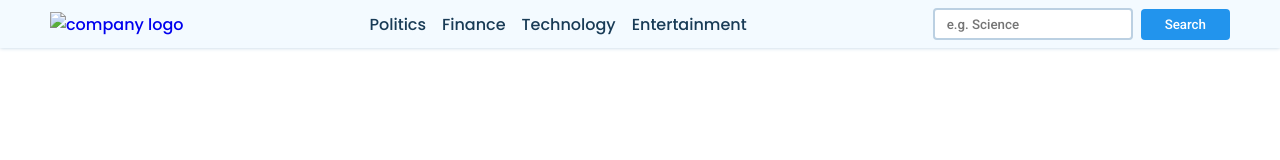
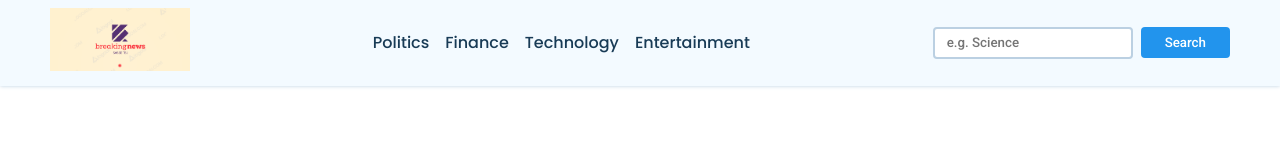
Before and after one commit to demondragon07/E-NEWS, a plain HTML site: page index.html in a window 1280 px wide. Drawn offline with Linux system fonts and the light colour scheme; no server answers.

Commit message:
Update index.html

```diff
--- a/index.html
+++ b/index.html
@@ -12,7 +12,7 @@
     <nav>
         <div class="main-nav container flex">
             <a href="#" onclick="reload()" class="company-logo">
-                <img src=".logo.png" alt="company logo">
+                <img src="logo.png" alt="company logo">
             </a>
             <div class="nav-links">
                 <ul class="flex">
```
